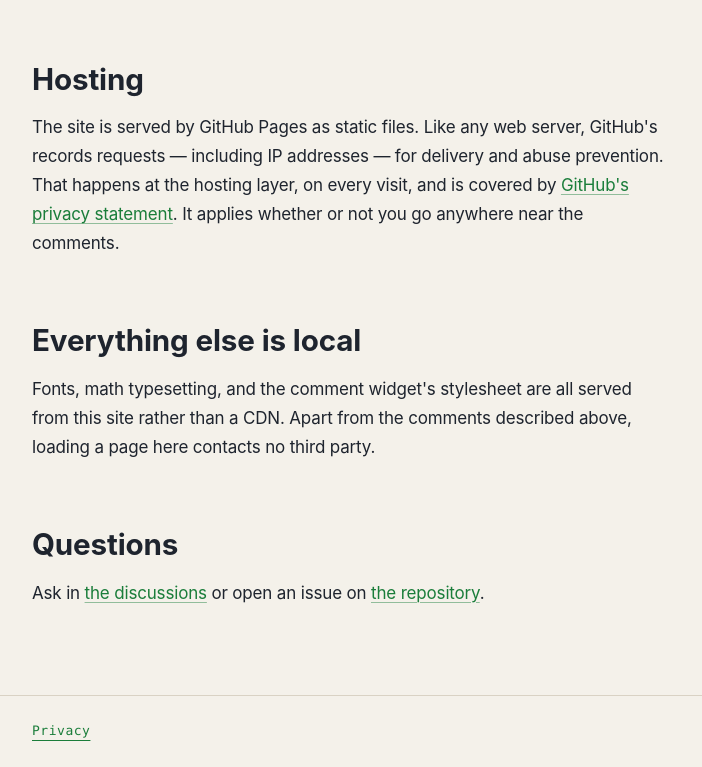
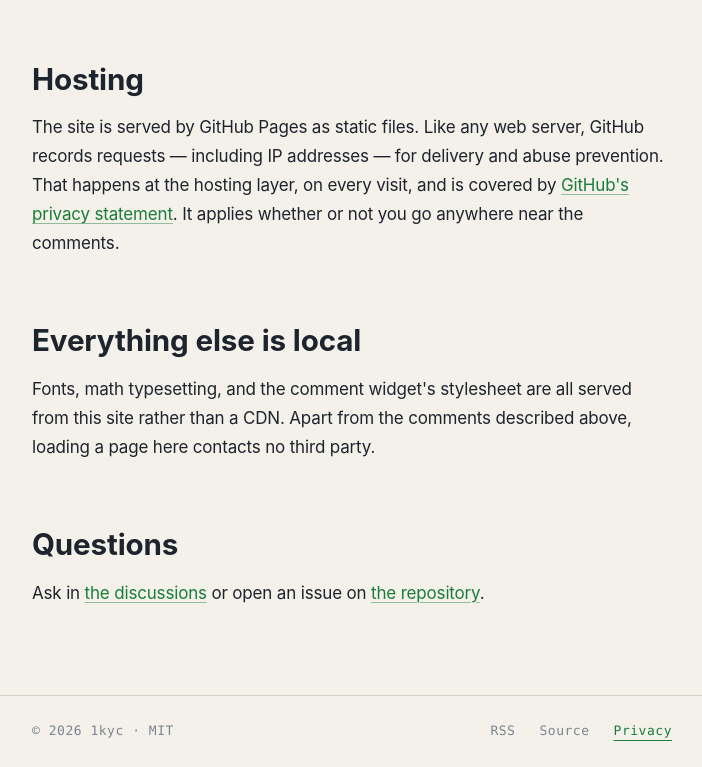
Before and after one commit to 1kyc/1kyc.github.io, an Astro site: page /privacy in a window 1280 px wide. Shown: the part 1411-2178 px from the top of the page, without its empty margins (288-990 px from the left). Built offline with nearby package versions, Linux system fonts and the light colour scheme; Astro itself is replaced by a stand-in of ours.

Commit message:
Extend the footer: RSS, source, and a license line
The feed was only discoverable as a <link rel="alternate"> in <head> — i.e.
by readers' software and by nobody else. The source link makes the privacy
page's claims checkable, which is the point of writing them concretely. The
license line replaces "all rights reserved by silence" with what LICENSE
actually says today.

Note that MIT is a code license; if the posts should carry something like
CC BY instead, that's a LICENSE decision and this line follows it.

Adds lib/site for the repo slug, now named by the footer, the privacy page,
and the giscus widget config. Three copies of that string would be three
chances to drift, so giscus.ts consumes it rather than spelling it out.

The year is stamped at build time, so it advances on deploy with no JS.

```diff
--- a/src/layouts/Layout.astro
+++ b/src/layouts/Layout.astro
@@ -9,6 +9,12 @@ import '@fontsource-variable/noto-sans/index.css';
 
 import CjkFonts from '../components/CjkFonts.astro';
 import KatexStyles from '../components/KatexStyles.astro';
+
+import { AUTHOR, LICENSE_URL, REPO_URL } from '../lib/site';
+
+// Stamped at BUILD time, so the footer's year advances with each deploy without
+// shipping a line of JS to compute it.
+const year = new Date().getFullYear();
 
 interface Props {
 	title: string;
@@ -86,12 +92,26 @@ const isActive = (href: string) =>
 		<main class:list={{ wide }} data-pagefind-ignore>
 			<slot />
 		</main>
-		{/* Site footer — deliberately one link. /privacy is the site's transparency
-		    notice (GDPR Art. 13), and a notice nobody can find isn't one, so it
-		    needs a reachable home on every page. Kept out of the top nav: it's
-		    reference material, not a destination. */}
+		{/* Site footer — the quiet, always-there half of the nav. Everything here is
+		    reference material rather than a destination, which is exactly why none
+		    of it belongs in the top nav:
+		      RSS      the feed exists but is otherwise only a <link> in <head>,
+		               i.e. findable by readers' software and by nobody else.
+		      Source   the site is its own repo; it also makes /privacy checkable.
+		      Privacy  the transparency notice (GDPR Art. 13) — a notice nobody can
+		               find isn't one, so it needs a home on every page.
+		    A plain <div>, NOT a <nav>: content.css styles the `nav` element itself
+		    (section 3), so a second one here would inherit the top bar's rule and
+		    padding. */}
 		<footer>
-			<a href="/privacy" aria-current={isActive('/privacy') ? 'page' : undefined}>Privacy</a>
+			<p class="footer-legal">
+				© {year} {AUTHOR} · <a href={LICENSE_URL}>MIT</a>
+			</p>
+			<div class="footer-links">
+				<a href="/rss.xml">RSS</a>
+				<a href={REPO_URL}>Source</a>
+				<a href="/privacy" aria-current={isActive('/privacy') ? 'page' : undefined}>Privacy</a>
+			</div>
 		</footer>
 		{/* Toggle behavior. A bundled Astro <script> is an ES module = deferred,
 		    so the DOM (and the button) is ready when it runs. The correct icon +
--- a/src/lib/giscus.ts
+++ b/src/lib/giscus.ts
@@ -22,13 +22,18 @@
 //      unreliable — treat pinning the id as part of first-run setup, not later
 //      hardening. (It also makes a category rename non-breaking.)
 //
+import { REPO_SLUG } from './site';
+
 // Why "Announcements": giscus's recommended category type. Only maintainers (and
 // the giscus app, on a commenter's behalf) can open top-level discussions there,
 // so readers can't spawn stray discussions — one discussion per post, created on
 // the first comment. Mapping is by `pathname`, stable across post edits.
 
 export const GISCUS = {
-	repo: '1kyc/1kyc.github.io',
+	// The repo the giscus app is installed on — the same one the footer's "Source"
+	// link and the privacy page point at, so it comes from lib/site (one string,
+	// one place) rather than being spelled out a third time here.
+	repo: REPO_SLUG,
 	repoId: 'R_kgDOS9HQaA',
 	category: 'Announcements',
 	/** REQUIRED for reliable comment creation — the DIC_… id (see SETUP §3).
--- /dev/null
+++ b/src/lib/site.ts
@@ -0,0 +1,22 @@
+// Site identity — facts about WHERE this site lives, for anything that links to
+// it or names it. Feature config stays with its feature (lib/giscus.ts owns the
+// comment widget's settings), but the repo slug itself lives here: the footer's
+// "Source" link, the privacy page's contact links, and the giscus widget must
+// all name the SAME repository, and three copies of that string is three
+// chances to drift.
+//
+// The canonical ORIGIN (https://1kyc.github.io) is deliberately NOT here — it's
+// `site` in astro.config.mjs, reachable as Astro.site / context.site.
+
+/** owner/name, exactly as GitHub spells it. */
+export const REPO = '1kyc.github.io';
+export const OWNER = '1kyc';
+export const REPO_SLUG = `${OWNER}/${REPO}`;
+
+export const REPO_URL = `https://github.com/${REPO_SLUG}`;
+export const DISCUSSIONS_URL = `${REPO_URL}/discussions`;
+/** The repo's LICENSE, for the footer's license line. */
+export const LICENSE_URL = `${REPO_URL}/blob/main/LICENSE`;
+
+/** Copyright holder in the footer. */
+export const AUTHOR = OWNER;
--- a/src/pages/privacy.astro
+++ b/src/pages/privacy.astro
@@ -1,6 +1,6 @@
 ---
 import Layout from '../layouts/Layout.astro';
-import { GISCUS } from '../lib/giscus';
+import { DISCUSSIONS_URL, REPO_URL } from '../lib/site';
 
 // The site's privacy notice (GDPR Art. 13 transparency). Deliberately concrete:
 // it names every third party the browser actually contacts and every byte the
@@ -15,7 +15,6 @@ import { GISCUS } from '../lib/giscus';
 //   • astro.config.mjs        any integration that adds a runtime third party
 //   • any new embed, font host, analytics, or CDN — the "no analytics" claim
 //     below is only true while it stays true.
-const repoUrl = `https://github.com/${GISCUS.repo}`;
 ---
 
 <Layout title="Privacy">
@@ -42,7 +41,7 @@ const repoUrl = `https://github.com/${GISCUS.repo}`;
 	<p>
 		Blog posts carry comments powered by <a href="https://giscus.app">giscus</a>,
 		which stores the discussion in
-		<a href={`${repoUrl}/discussions`}>GitHub Discussions</a> on this site's
+		<a href={DISCUSSIONS_URL}>GitHub Discussions</a> on this site's
 		repository. The widget loads from <code>giscus.app</code> and its avatars
 		from <code>githubusercontent.com</code>, so when it loads, those services
 		receive your IP address, your browser's user-agent string, and the address
@@ -75,7 +74,7 @@ const repoUrl = `https://github.com/${GISCUS.repo}`;
 	<h2>Hosting</h2>
 	<p>
 		The site is served by GitHub Pages as static files. Like any web server,
-		GitHub's records requests — including IP addresses — for delivery and abuse
+		GitHub records requests — including IP addresses — for delivery and abuse
 		prevention. That happens at the hosting layer, on every visit, and is
 		covered by
 		<a href="https://docs.github.com/site-policy/privacy-policies/github-privacy-statement">
@@ -92,7 +91,7 @@ const repoUrl = `https://github.com/${GISCUS.repo}`;
 
 	<h2>Questions</h2>
 	<p>
-		Ask in <a href={`${repoUrl}/discussions`}>the discussions</a> or open an
-		issue on <a href={repoUrl}>the repository</a>.
+		Ask in <a href={DISCUSSIONS_URL}>the discussions</a> or open an
+		issue on <a href={REPO_URL}>the repository</a>.
 	</p>
 </Layout>
--- a/src/styles/content.css
+++ b/src/styles/content.css
@@ -24,7 +24,9 @@
      body                     page base: bg, ink, serif, min-height, reset
      nav                      the Layout top nav (mono, quiet; current = accent + underline)
        nav a[aria-current]      the active page link (dev adds aria-current)
-     footer                   the Layout bottom rule + /privacy link (nav's bookend)
+     footer                   the Layout bottom rule (nav's bookend)
+       .footer-legal            © + license line, left
+       .footer-links            RSS · Source · Privacy, right
      main                     the centered reading column (measure + gutters)
      main h1–h4               serif headings, vertical-rhythm margins
      main p / strong / em     body copy + emphasis
@@ -1199,9 +1201,10 @@ article > .tags {
 /* -----------------------------------------------------------------------------
    20. FOOTER (bottom of Layout.astro)
    The nav's bookend: same mono furniture voice, same measure, same hairline —
-   a rule ABOVE instead of below. One link (/privacy), resting in the quietest
-   readable ink, since this is reference material a reader goes looking for
-   rather than a destination we're offering.
+   a rule ABOVE instead of below. Two groups on one row (legal left, links
+   right), resting in the quietest readable ink, since this is reference
+   material a reader goes looking for rather than a destination we're offering.
+   On narrow screens the row wraps and the groups stack, legal first.
 
    STICKY: body becomes a flex column so the footer is pushed to the viewport
    bottom on short pages (/about, /404) instead of floating mid-screen under two
@@ -1229,9 +1232,25 @@ footer {
 	padding: var(--space-4) var(--gutter);
 	border-top: 1px solid var(--border);
 
+	display: flex;
+	flex-wrap: wrap;                  /* stack the groups before they ever collide */
+	justify-content: space-between;
+	align-items: baseline;
+	gap: var(--space-2) var(--space-4);
+
 	font-family: var(--font-mono);
 	font-size: var(--fs-xs);
 	letter-spacing: 0.04em;
+	color: var(--muted);
+}
+/* the © line is furniture, not prose — kill the <p> margins §6 never gave it */
+.footer-legal {
+	margin: 0;
+}
+.footer-links {
+	display: flex;
+	flex-wrap: wrap;
+	gap: var(--space-2) var(--space-4);
 }
 footer a {
 	color: var(--muted);
```
